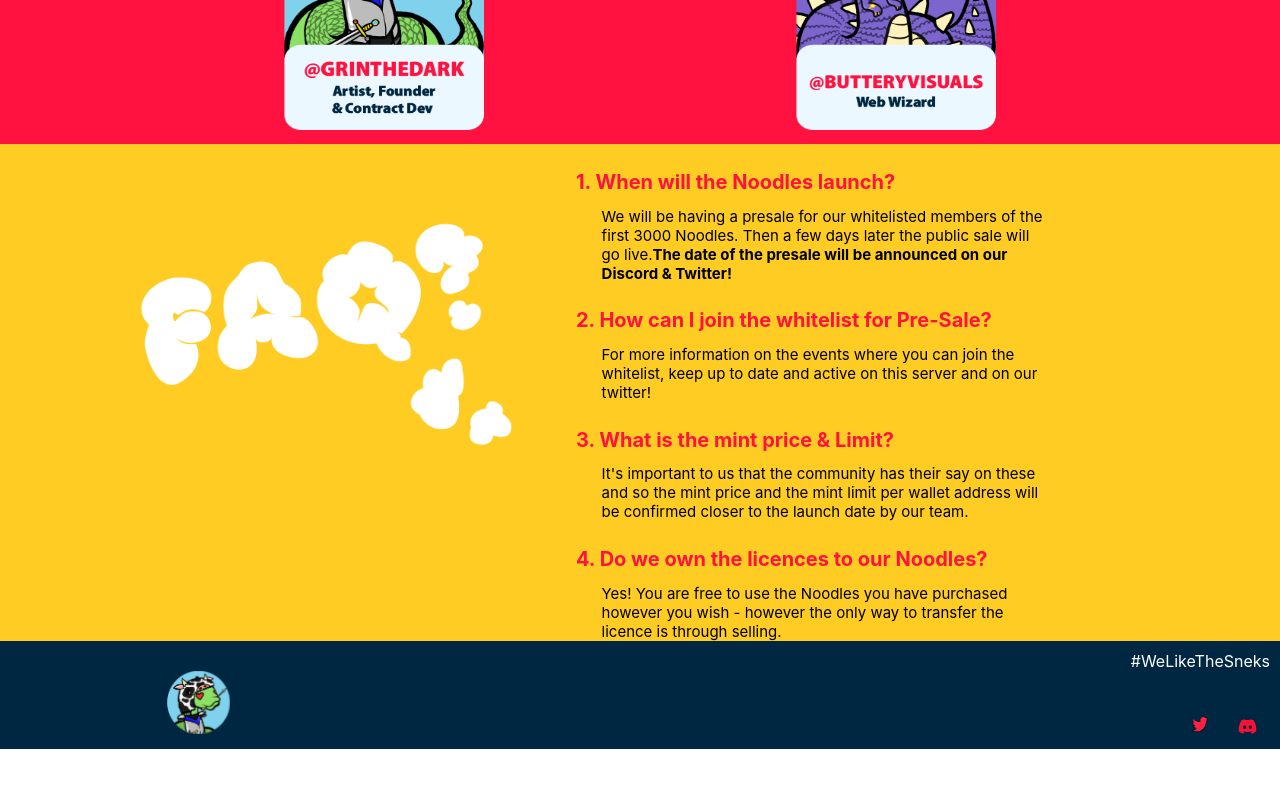
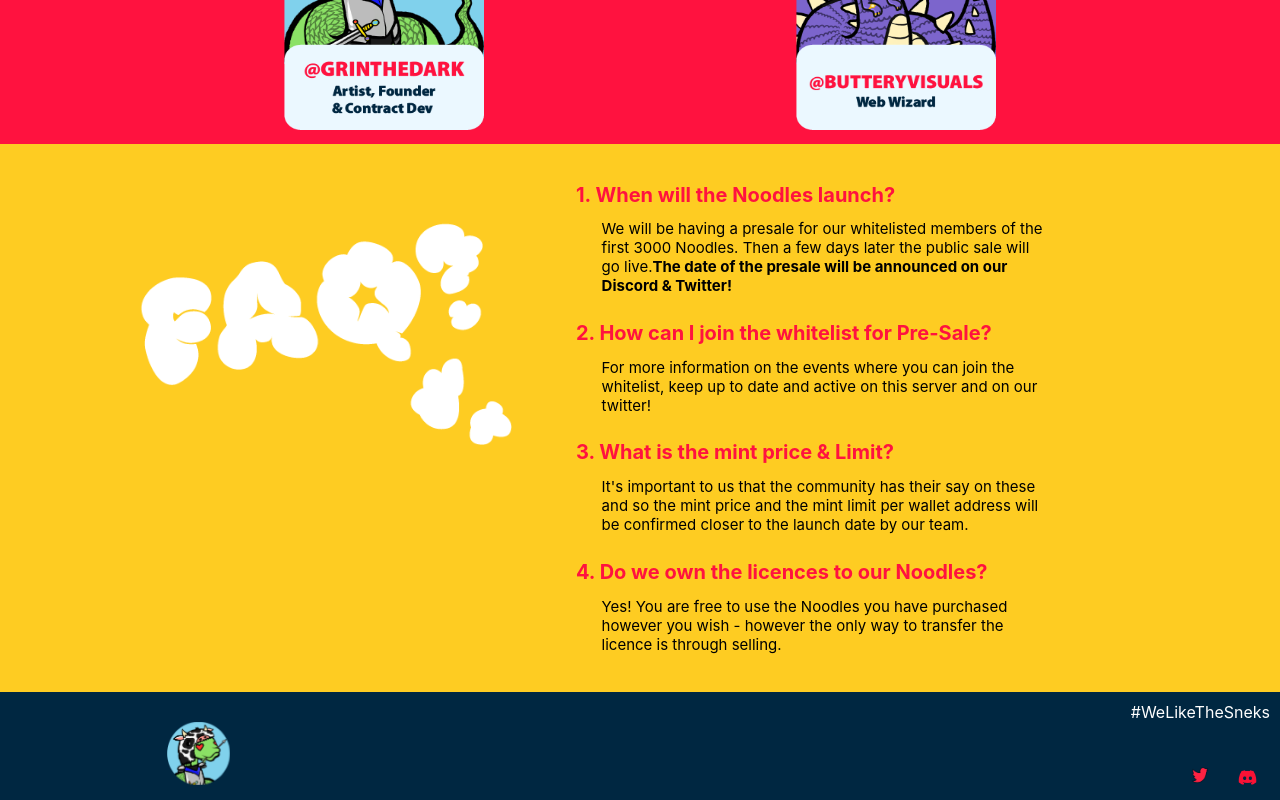
Before and after one commit to callumbuttery/Doodle-Noodles-V2, a React (Create React App) app: page / in a window 1280 px wide. Shown: the part 1409-2209 px from the top of the page. Before the commit the page ends 2158 px from the top, so only its background shows below. Built offline with nearby package versions, Linux system fonts and the light colour scheme.

Commit message:
margin fix on FQA second

```diff
--- a/src/css/FAQ.css
+++ b/src/css/FAQ.css
@@ -43,6 +43,8 @@
       width: 50%;
       font-size: 15px;
       text-align: center;
+      margin-bottom: 3%;
+      margin-top: 1%;
 
     }
 
```
